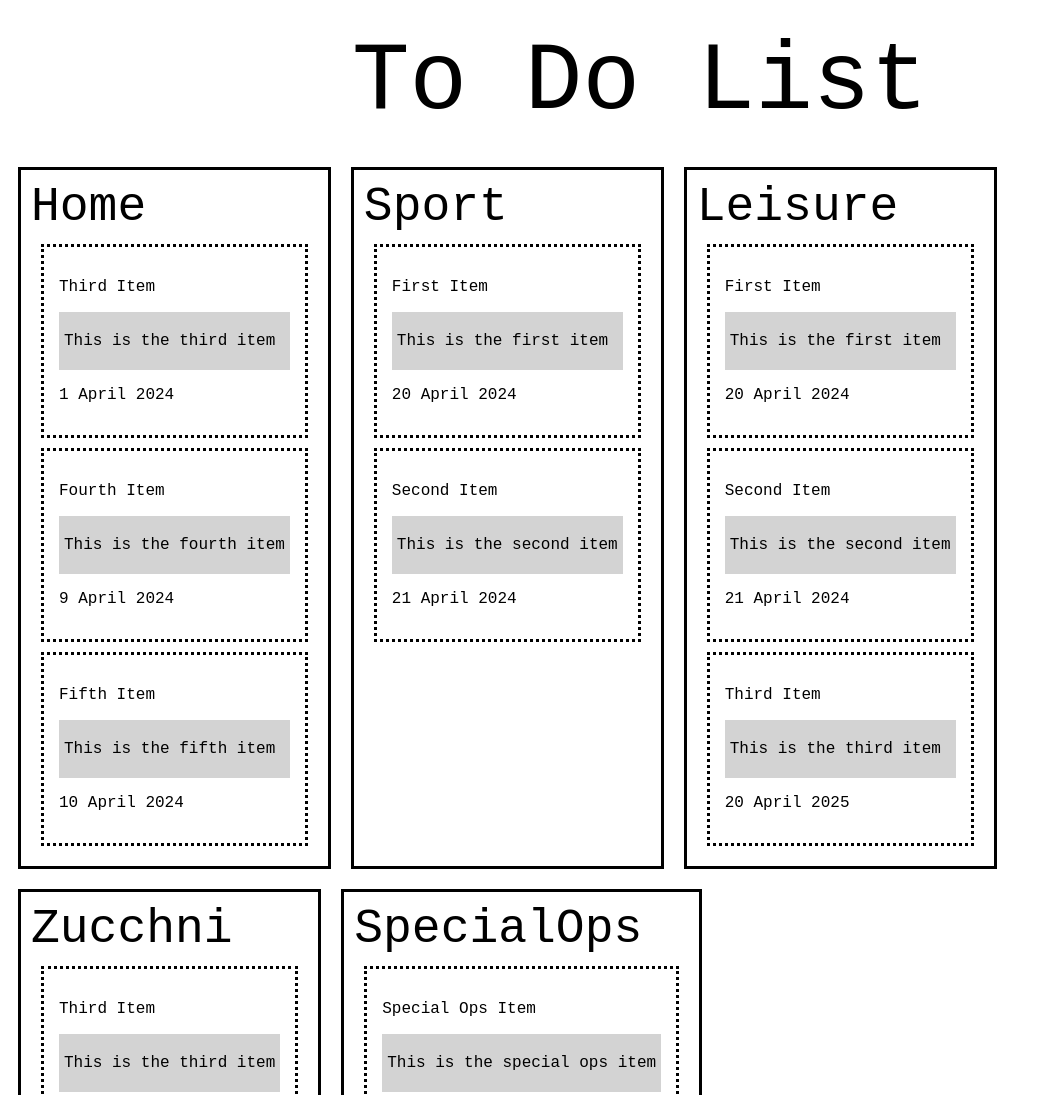
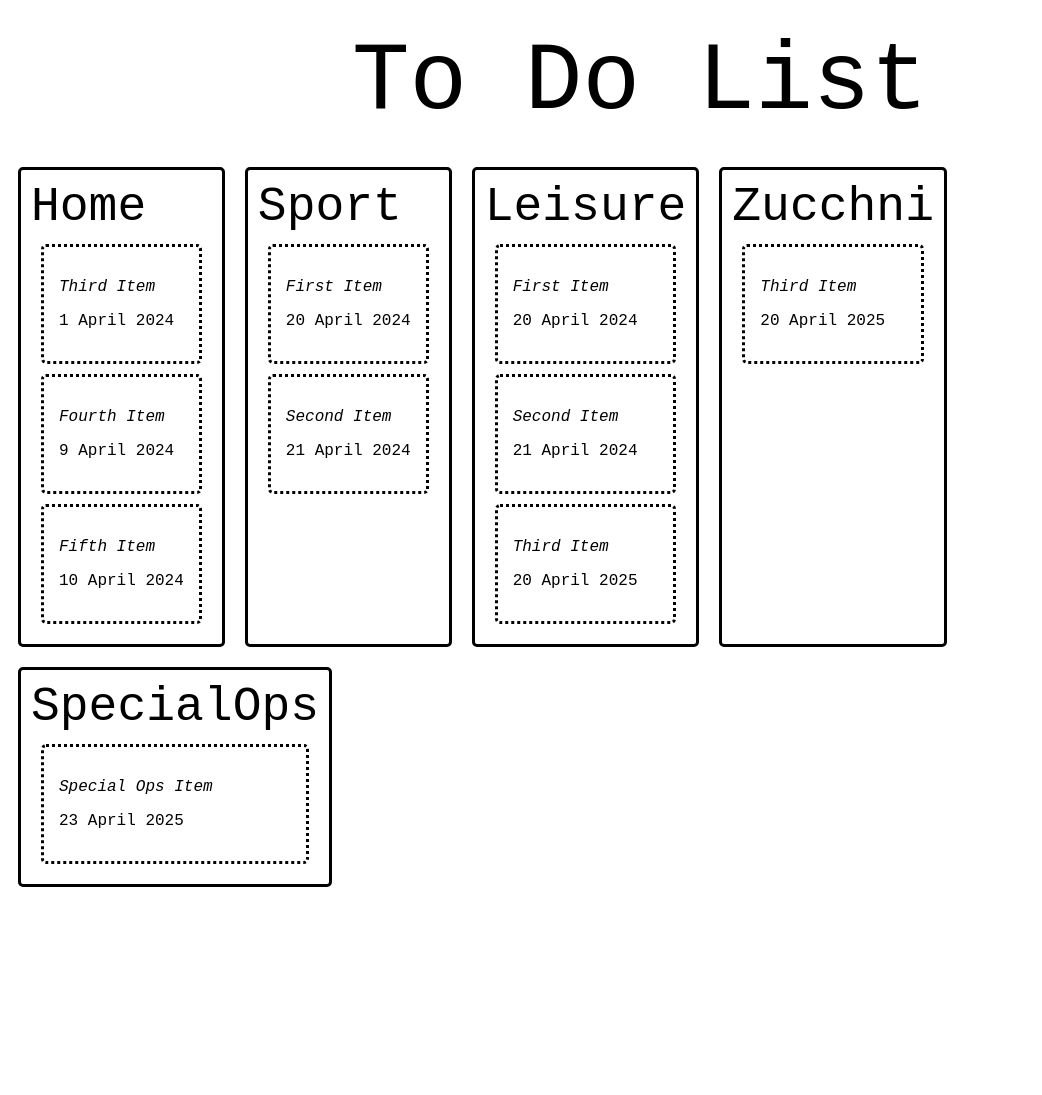
Before and after one commit to hoomanhorsey/odin-todo, a plain HTML site: page index.html in a window 1280 px wide. Shown: the top 1095 px of the page, without its empty margins (0-1042 px from the left). After the commit the page ends 1059 px from the top, so only its background shows below. Drawn offline with Linux system fonts and the light colour scheme.

Commit message:
Added function to reveal detail to items

```diff
--- a/javascript.js
+++ b/javascript.js
@@ -140,16 +140,21 @@ function itemEventListener() {
 
     items.forEach((e) => {
         e.addEventListener('click', () => {
+
             console.log(e)
             alert(e.dataset.item)
             alert(projectsObject.projectsArray[e.dataset.categoryindex]['items'][e.dataset.itemindex]['description'])
 
             const itemElement = document.getElementById(`ref${e.dataset.categoryindex}${e.dataset.itemindex}`)
+            itemElement.innerHTML = '';
+
             console.log(`ref${e.dataset.categoryindex}${e.dataset.itemindex}`)
             console.log(itemElement)
-            itemElement.innerHTML = 'Changed contents. Need to include the full info on this task.  Then allow for an click that resets it to the summary'
+            // itemElement.innerHTML = 'include the full info on this task.'
 
-            alert(itemElement.closest());
+            itemDisplayFull(itemElement, projectsObject.projectsArray, e.dataset.categoryindex, e.dataset.itemindex);
+            console.log(itemElement)
+             // alert(itemElement.closest());
 
 
 
@@ -182,22 +187,25 @@ for (let i = 0; i < array.length; i++ ) {
     categories.appendChild(categoryElement);
 
     for (let j = 0; j < array[i]['items'].length; j++) {
-        const itemElement = document.createElement('p');
-        itemElement.dataset.categoryindex = i;
-        itemElement.dataset.category = array[i]['category'];
-        itemElement.dataset.itemindex = j;
-        itemElement.dataset.item = array[i]['items'][j]['title'];
+
+        categoryElement.appendChild(itemDisplaySummary(array, i, j));
+
+        // const itemElement = document.createElement('p');
+        // itemElement.dataset.categoryindex = i;
+        // itemElement.dataset.category = array[i]['category'];
+        // itemElement.dataset.itemindex = j;
+        // itemElement.dataset.item = array[i]['items'][j]['title'];
 
 
-        itemElement.classList.add('item', `${array[i]['items'][j]['priority']}`, );
-        itemElement.id = `ref${i}${j}`,
+        // itemElement.classList.add('item', `${array[i]['items'][j]['priority']}`, );
+        // itemElement.id = `ref${i}${j}`,
 
-        itemElement.innerHTML = `<p> ${array[i]['items'][j]['title']} </p>
-        <p class="item-description" > ${array[i]['items'][j]['description']} </p>
-        <p> ${ array[i]['items'][j]['dueDate']} </p>`
+        // itemElement.innerHTML = `<p> ${array[i]['items'][j]['title']} </p>
+        // <p class="item-description" > ${array[i]['items'][j]['description']} </p>
+        // <p> ${ array[i]['items'][j]['dueDate']} </p>`
 
 
-        categoryElement.appendChild(itemElement)
+        // categoryElement.appendChild(itemElement)
 
     }
 }
@@ -207,6 +215,38 @@ for (let i = 0; i < array.length; i++ ) {
 }
 
 
+function itemDisplaySummary(array, i, j) {
+    //todo
+    const itemElement = document.createElement('p');
+    itemElement.dataset.categoryindex = i;
+    itemElement.dataset.category = array[i]['category'];
+    itemElement.dataset.itemindex = j;
+    itemElement.dataset.item = array[i]['items'][j]['title'];
+
+    itemElement.classList.add('item', `${array[i]['items'][j]['priority']}`, );
+    itemElement.id = `ref${i}${j}`,
+    itemElement.innerHTML = `<p class="itemTitle" > ${array[i]['items'][j]['title']} </p>
+    <p> ${ array[i]['items'][j]['dueDate']} </p>`
+    return itemElement;
+    // categoryElement.appendChild(itemElement)
+};
+
+function itemDisplayFull(itemElement, array, i, j) {
+    //todo
+    // const itemElement = document.createElement('p');
+    // itemElement.dataset.categoryindex = i;
+    // itemElement.dataset.category = array[i]['category'];
+    // itemElement.dataset.itemindex = j;
+    // itemElement.dataset.item = array[i]['items'][j]['title'];
+
+    // itemElement.classList.add('item', `${array[i]['items'][j]['priority']}`, );
+    // itemElement.id = `ref${i}${j}`,
+    itemElement.innerHTML = `<p class="itemTitle" > ${array[i]['items'][j]['title']} </p>
+    <p class="item-description" > ${array[i]['items'][j]['description']} </p>
+    <p> ${ array[i]['items'][j]['dueDate']} </p>`
+    // return itemElement;
+    // categoryElement.appendChild(itemElement)
+};
 
 
 // Sample array manipulations
--- a/style.css
+++ b/style.css
@@ -47,6 +47,7 @@ padding: 20px;
 .category {
     font-size: 3rem;
     border-style: solid;
+    border-radius: 5px;
     padding: 10px;
     margin: 10px;
 
@@ -56,10 +57,16 @@ padding: 20px;
 .item {
     font-size: 1rem;
     border-style: dotted;
+    border-radius: 5px;
+
     margin: 10px;
     padding: 15px;
     font-family: 'Courier New', Courier, monospace;
 
+}
+
+.itemTitle {
+    font-style: italic;
 }
 
 .item-description {
```
